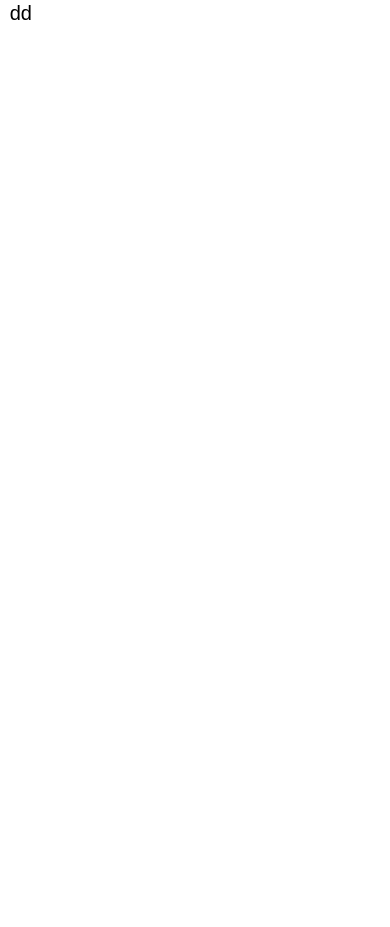
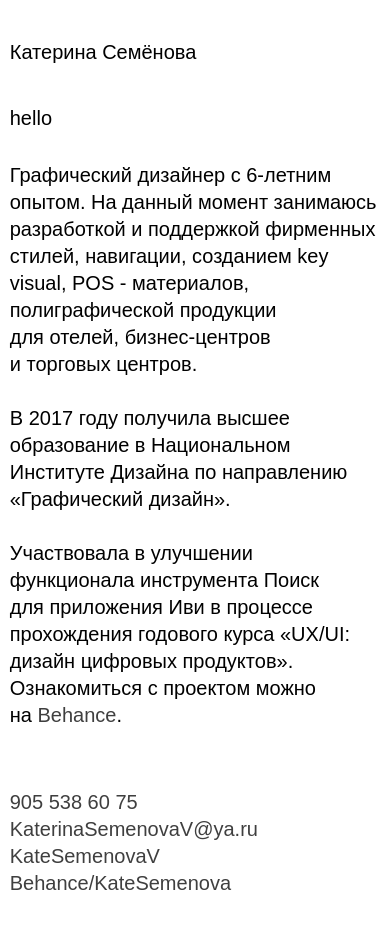
Before and after one commit to i0ji/p_semenova_next, a Next.js app: page / in a window 390 px wide. Before the commit the page ends 844 px from the top, so only its background shows below. Built offline with nearby package versions, Linux system fonts and the light colour scheme.

Commit message:
feature: main layout,structure, styles set

```diff
--- a/src/app/globals.scss
+++ b/src/app/globals.scss
@@ -1,139 +1,26 @@
-html,
-body,
-div,
-span,
-applet,
-object,
-iframe,
-h1,
-h2,
-h3,
-h4,
-h5,
-h6,
-p,
-blockquote,
-pre,
-a,
-abbr,
-acronym,
-address,
-big,
-cite,
-code,
-del,
-dfn,
-em,
-img,
-ins,
-kbd,
-q,
-s,
-samp,
-small,
-strike,
-strong,
-sub,
-sup,
-tt,
-var,
-b,
-u,
-i,
-center,
-dl,
-dt,
-dd,
-ol,
-ul,
-li,
-fieldset,
-form,
-label,
-legend,
-table,
-caption,
-tbody,
-tfoot,
-thead,
-tr,
-th,
-td,
-article,
-aside,
-canvas,
-details,
-embed,
-figure,
-figcaption,
-footer,
-header,
-hgroup,
-menu,
-nav,
-output,
-ruby,
-section,
-summary,
-time,
-mark,
-audio,
-video {
+* {
+  padding: 0;
   margin: 0;
-  padding: 0;
-  border: 0;
-  vertical-align: baseline;
+  border: none;
+}
+
+*,
+*::before,
+*::after {
   box-sizing: border-box;
 }
 
-article,
-aside,
-details,
-figcaption,
-figure,
-footer,
-header,
-hgroup,
-menu,
-nav,
-section {
-  display: block;
+a,
+a:link,
+a:visited {
+  text-decoration: none;
+  color: rgb(63, 63, 63);
 }
 
-body {
-  line-height: 1;
+a:hover {
+  text-decoration: none;
 }
 
-ol,
-ul {
-  list-style: none;
-}
-
-blockquote,
-q {
-  quotes: none;
-}
-
-blockquote:before,
-blockquote:after,
-q:before,
-q:after {
-  content: none;
-}
-
-table {
-  border-collapse: collapse;
-  border-spacing: 0;
-}
-
-// @font-face {
-//   font-family: "Century-gothic";
-//   src: local("Century-gothic"),
-//     url("assets/fonts/centurygothic.woff") format("woff");
-//   font-style: normal;
-//   font-weight: 400;
-//   font-display: swap;
-// }
 body {
   font-family: Century-gothic, sans-serif;
   line-height: 27px;
--- a/src/app/page.tsx
+++ b/src/app/page.tsx
@@ -1,15 +1,16 @@
 import { testVar } from "public/test";
-
-
+import { Header, Slides, Footer } from "@/components/index"
 
 export default function Home() {
 
   let testfunc = testVar + 4;
-console.log(testVar);
+  console.log(testVar);
 
   return (
-    <div>
-      dd
-    </div>
+    <>
+      <Header />
+      <Slides />
+      <Footer />
+    </>
   );
 }
--- /dev/null
+++ b/src/components/Footer/Footer.module.scss
@@ -0,0 +1,70 @@
+.footer {
+  display: flex;
+  justify-content: space-between;
+  flex-direction: column;
+
+  h4 {
+    font-weight: 500;
+  }
+
+  &__about {
+    margin: 30px 0;
+    display: flex;
+    flex-direction: row;
+    justify-content: space-between;
+    white-space: pre-line;
+
+    article {
+      width: 54%;
+    }
+  }
+
+  &__contacts {
+    margin: 30px 0 80px 0;
+    display: flex;
+    flex-direction: row;
+    justify-content: space-between;
+
+    div {
+      width: 54%;
+      display: flex;
+      flex-direction: column;
+    }
+  }
+
+  hr {
+    width: 100%;
+    margin: 0;
+    box-shadow: 1px 1px 1px rgba(250, 250, 250, 0.5);
+  }
+}
+
+@media (max-width: 1200px) {
+  .footer {
+    .footer__about {
+      h4 {
+        display: none;
+      }
+
+      article {
+        width: 100%;
+      }
+    }
+
+    .footer__contacts {
+      h4 {
+        display: none;
+      }
+
+      div {
+        width: 100%;
+      }
+    }
+  }
+}
+
+@media (max-width: 700px) {
+  .footer__contacts {
+    margin: 30px 0;
+  }
+}
--- /dev/null
+++ b/src/components/Footer/Footer.tsx
@@ -0,0 +1,60 @@
+import React from "react";
+import styles from "./Footer.module.scss";
+
+export const footer =4;
+
+export default function Footer() {
+    return (
+        <div className={styles.footer}>
+            <hr />
+
+            <div id="about" className={styles.footer__about}>
+                <h4>Катерина Семёнова</h4>
+                <article>
+                    Графический дизайнер с&nbsp;6-летним опытом. На&nbsp;данный момент
+                    занимаюсь разработкой и&nbsp;поддержкой фирменных стилей, навигации,
+                    созданием key visual, POS&nbsp;-&nbsp;материалов, полиграфической
+                    продукции для&nbsp;отелей, бизнес-центров
+                    и&nbsp;торговых&nbsp;центров.
+                    <br />
+                    <br />
+                    В 2017&nbsp;году получила высшее образование в&nbsp;Национальном
+                    Институте Дизайна по&nbsp;направлению «Графический дизайн».
+                    <br />
+                    <br />
+                    Участвовала в&nbsp;улучшении функционала инструмента Поиск
+                    для&nbsp;приложения Иви в&nbsp;процессе прохождения годового курса
+                    «UX/UI: дизайн цифровых продуктов». Ознакомиться с&nbsp;проектом можно
+                    на&nbsp;
+                    <a href="https://www.behance.net/gallery/182271937/Search-Online-cinema-IVI">
+                        Behance
+                    </a>
+                    .
+                </article>
+            </div>
+
+            <hr />
+            <div className={styles.footer__contacts}>
+                <h4>Контакты</h4>
+                <div>
+                    <p>
+                        <a href="tel:+79055386075">905 538 60 75</a>
+                    </p>
+                    <p>
+                        <a href="mailto:KaterinaSemenovaV@ya.ru">
+                            KaterinaSemenovaV@ya.ru
+                        </a>
+                    </p>
+                    <p>
+                        <a href="https://t.me/KateSemenovaV">KateSemenovaV</a>
+                    </p>
+                    <p>
+                        <a href="https://www.behance.net/KateMojojo">
+                            Behance/KateSemenova
+                        </a>
+                    </p>
+                </div>
+            </div>
+        </div>
+    );
+}
--- /dev/null
+++ b/src/components/Header/Header.module.scss
@@ -0,0 +1,15 @@
+.header {
+    font-family: Century-gothic, sans-serif;
+    font-weight: 500;
+    display: flex;
+    align-items: center;
+    height: 45px;
+    margin-bottom: 40px;
+    justify-content: space-between;
+  }
+
+  @media (max-width: 700px) {
+    .header {
+      margin: 30px 0;
+    }
+  }
--- /dev/null
+++ b/src/components/Header/Header.tsx
@@ -0,0 +1,11 @@
+import React from "react";
+import styles from "./Header.module.scss";
+
+export default function Header() {
+    return (
+        <header className={styles.header}>
+            {/* TODO SMOOTH SCROLL */}
+            Катерина Семёнова
+        </header>
+    );
+}
--- /dev/null
+++ b/src/components/Slides/Slides.tsx
@@ -0,0 +1,7 @@
+export default function Slides() {
+    return (
+        <>
+            hello
+        </>
+    )
+}
--- /dev/null
+++ b/src/components/index.ts
@@ -0,0 +1,5 @@
+import Footer from "@/components/Footer/Footer";
+import Header from "@/components/Header/Header";
+import Slides from "@/components/Slides/Slides";
+
+export { Slides, Header, Footer };
--- a/tsconfig.json
+++ b/tsconfig.json
@@ -21,7 +21,8 @@
     "baseUrl": ".",
     "paths": {
       "@/*": ["./src/*"],
-      "public": ["./public/"]
+      "public": ["./public/"],
+      "components": ["./src/app/components/"]
     }
   },
   "include": ["next-env.d.ts", "**/*.ts", "**/*.tsx", ".next/types/**/*.ts"],
```
